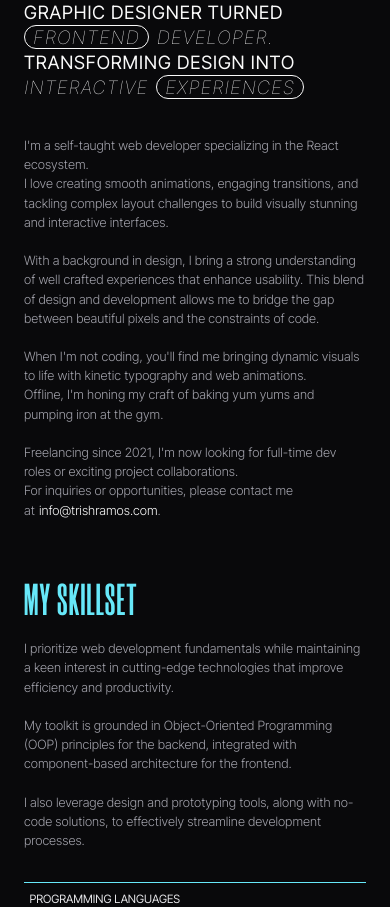
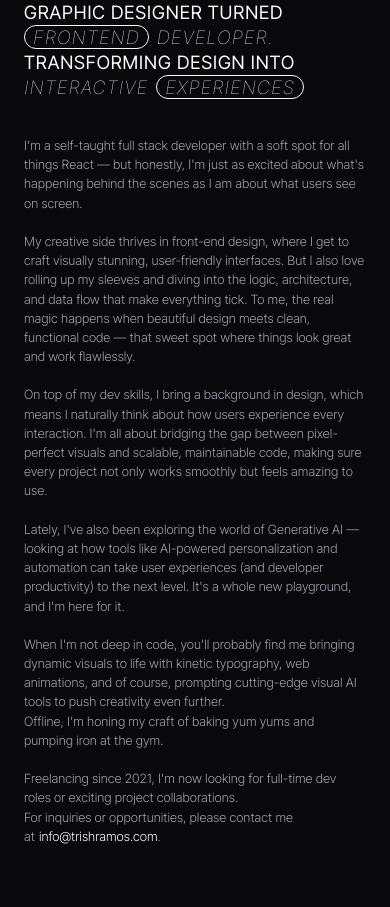
Before and after one commit to sandyFit/folio-2024, a React (Vite) app: page / in a window 390 px wide. Shown: the part 2000-2907 px from the top of the page. Built offline with nearby package versions, Linux system fonts and the light colour scheme; a web font is replaced by a local one.

Commit message:
fix: Update social link for LinkedIn and enhance text responsiveness in About and Projects pages

```diff
--- a/src/components/ui/Socials.jsx
+++ b/src/components/ui/Socials.jsx
@@ -2,7 +2,7 @@ import React from 'react';
 import PropTypes from 'prop-types';
 
 const socialLinks = [
-    { name: 'linkedin', url: 'https://www.linkedin.com/feed/' },
+    { name: 'linkedin', url: 'https://www.linkedin.com/in/dev-trishramos/' },
     { name: 'github', url: 'https://github.com/sandyFit' },
     { name: 'codepen', url: 'https://codepen.io' },
 ];
--- a/src/index.css
+++ b/src/index.css
@@ -327,7 +327,12 @@
 
 
     .text-xsmall {
-      @apply font-inter text-zinc-400 text-[.8rem] md:text-[1rem] lg:text-[.8rem] xl:text-[.9rem] 2xl:text-[1rem]
+      @apply font-inter text-zinc-400
+        text-[.8rem]
+        md:text-[1rem]
+        lg:text-[.8rem]
+        xl:text-[.9rem]
+        2xl:text-[1.2rem]
         font-[300]
     }
 
--- a/src/pages/About.jsx
+++ b/src/pages/About.jsx
@@ -66,21 +66,37 @@ const About = () => {
 
                 </header>
 
-                <section className="flex flex-col w-full lg-lg:w-[70vw] xl-sm:w-[60vw] xl:w-[58vw] 2xl-sm:w-[52vw]
-                    2xl-xl:w-[50vw] 3xl:w-[56%] justify-end mt-8 lg:mt-4 lg:ml-auto relative">
+                <section className="flex flex-col w-full lg-lg:w-[70vw] xl-sm:w-[60vw] xl:w-[58vw]
+                    2xl-sm:w-[52vw] 2xl-xl:w-[50vw] 3xl:w-[56%] justify-end mt-8 lg:mt-4 lg:ml-auto
+                    relative">
                     <article className="flex gap-32 justyfy-start xl:justify-end mt-1 lg-lg:mt-8 xl:mt-12">
-                        <p className='text-xsmall w-full columns-1 lg:columns-2 gap-[2em]'>
+                        <p className='text-xsmall w-full gap-[2em]'>
 
-                            I'm a self-taught web developer specializing in the React ecosystem.<br />
-                            I love creating smooth animations, engaging transitions, and tackling complex
-                            layout challenges to build visually stunning and interactive interfaces.
+                            I'm a self-taught full stack developer with a soft spot for all things
+                            React — but honestly, I'm just as excited about what's happening behind
+                            the scenes as I am about what users see on screen.
                             <br /><br />
-                            With a background in design, I bring a strong understanding of well crafted
-                            experiences that enhance usability. This blend of design and development allows me to bridge
-                            the gap between beautiful pixels and the constraints of code.
+                            My creative side thrives in front-end design, where I get to craft visually
+                            stunning, user-friendly interfaces. But I also love rolling up my sleeves and
+                            diving into the logic, architecture, and data flow that make everything tick.
+                            To me, the real magic happens when beautiful design meets clean, functional
+                            code — that sweet spot where things look great and work flawlessly.
+
                             <br /><br />
-                            When I'm not coding, you'll find me bringing dynamic visuals to life with kinetic
-                            typography and web animations.
+                            On top of my dev skills, I bring a background in design, which means I
+                            naturally think about how users experience every interaction. I'm all about
+                            bridging the gap between pixel-perfect visuals and scalable, maintainable
+                            code, making sure every project not only works smoothly but feels amazing to
+                            use.
+                            <br /><br />
+                            Lately, I've also been exploring the world of Generative AI — looking at how
+                            tools like AI-powered personalization and automation can take user experiences
+                            (and developer productivity) to the next level. It's a whole new playground,
+                            and I'm here for it.
+                            <br /><br />
+                            When I'm not deep in code, you'll probably find me bringing dynamic
+                            visuals to life with kinetic typography, web animations, and of course,
+                            prompting cutting-edge visual AI tools to push creativity even further.
                             <br />
                             Offline, I'm honing my craft of baking yum yums and pumping iron at the gym.
                             <br /><br />
@@ -100,7 +116,7 @@ const About = () => {
                         </h3>
                     </div>
                     <article className="w-full flex flex-col gap-32 justyfy-start lg:justify-end ">
-                        <p className='text-xsmall w-full columns-1 lg:columns-2'>
+                        <p className='text-xsmall w-full '>
                             I prioritize web development fundamentals while maintaining a keen
                             interest in cutting-edge technologies that improve efficiency and productivity.
                             <br /> <br />
--- a/src/pages/Projects.jsx
+++ b/src/pages/Projects.jsx
@@ -78,10 +78,12 @@ const Projects = () => {
                 <section className="flex flex-col items-end mt-8 lg:mt-12 lg-lg:w-[70vw] xl-sm:w-[60vw] xl:w-[58vw]
                     2xl-sm:w-[52vw] 2xl-xl:w-[50vw] 3xl:w-[56%] lg-lg:ml-auto">
                     <div className="flex gap-32 justify-start lg-lg:justify-end w-full">
-                        <p className='text-xsmall w-full columns-1 lg:columns-2'>
+                        <p className='text-xsmall w-full'>
                             {/* Each project is responsive, visually appealing, and optimized for SEO, performance and reliability. <br />
-                            While I'm still early in my career journey, I'm eager to share what I've built so far and continue growing in the field.
-                            Explore my work below and see how I bring design concepts to life through code.*/}
+                            While I'm still early in my career journey, I'm eager to share what I've built so far and continue growing in the field.  */}
+                            With each project, my goal is to deliver applications that not only work
+                            great but also bring joy to the people using them.<br/>
+                            Explore my work below and see how I bring design concepts to life through code.
                         </p>
                     </div>
                     <div className="w-full">
```
